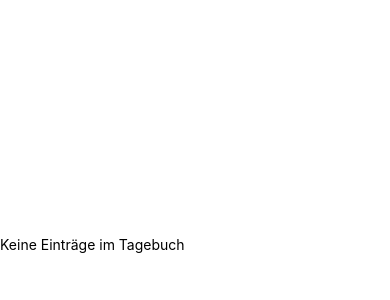
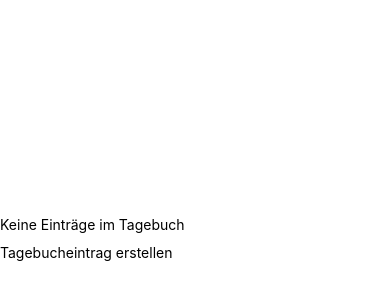
Before and after one commit to behrends/MyJournal, a React Native app: screen / in a window 390 px wide. Shown: the part 178-478 px from the top of the page. Built offline with nearby package versions, Linux system fonts and the light colour scheme.

Commit message:
Kapitel 4: Eingabe mit TextInput wird auf der Konsole ausgeben

```diff
--- a/App.js
+++ b/App.js
@@ -1,11 +1,17 @@
 import React from 'react';
-import { StyleSheet, Text, View } from 'react-native';
+import { StyleSheet, Text, TextInput, View } from 'react-native';
 
 export default class App extends React.Component {
   render() {
     return (
       <View style={styles.container}>
         <Text>Keine Einträge im Tagebuch</Text>
+        <TextInput
+          style={styles.input}
+          placeholder="Tagebucheintrag erstellen"
+          returnKeyType="done"
+          onSubmitEditing={event => console.log(event.nativeEvent.text)}
+        />
       </View>
     );
   }
@@ -15,5 +21,8 @@ const styles = StyleSheet.create({
   container: {
     flex: 1,
     justifyContent: 'center'
+  },
+  input: {
+    height: 40
   }
 });
```
